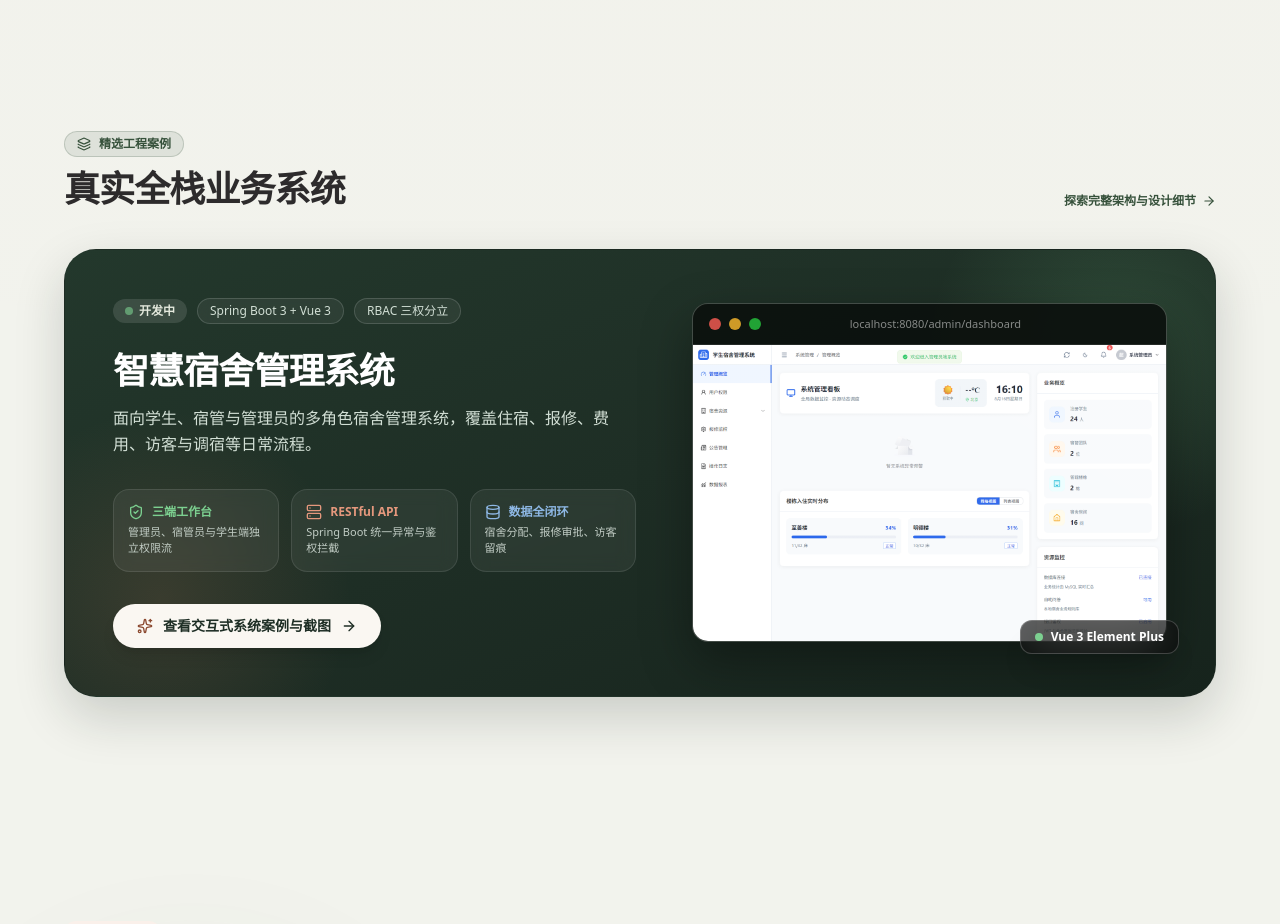
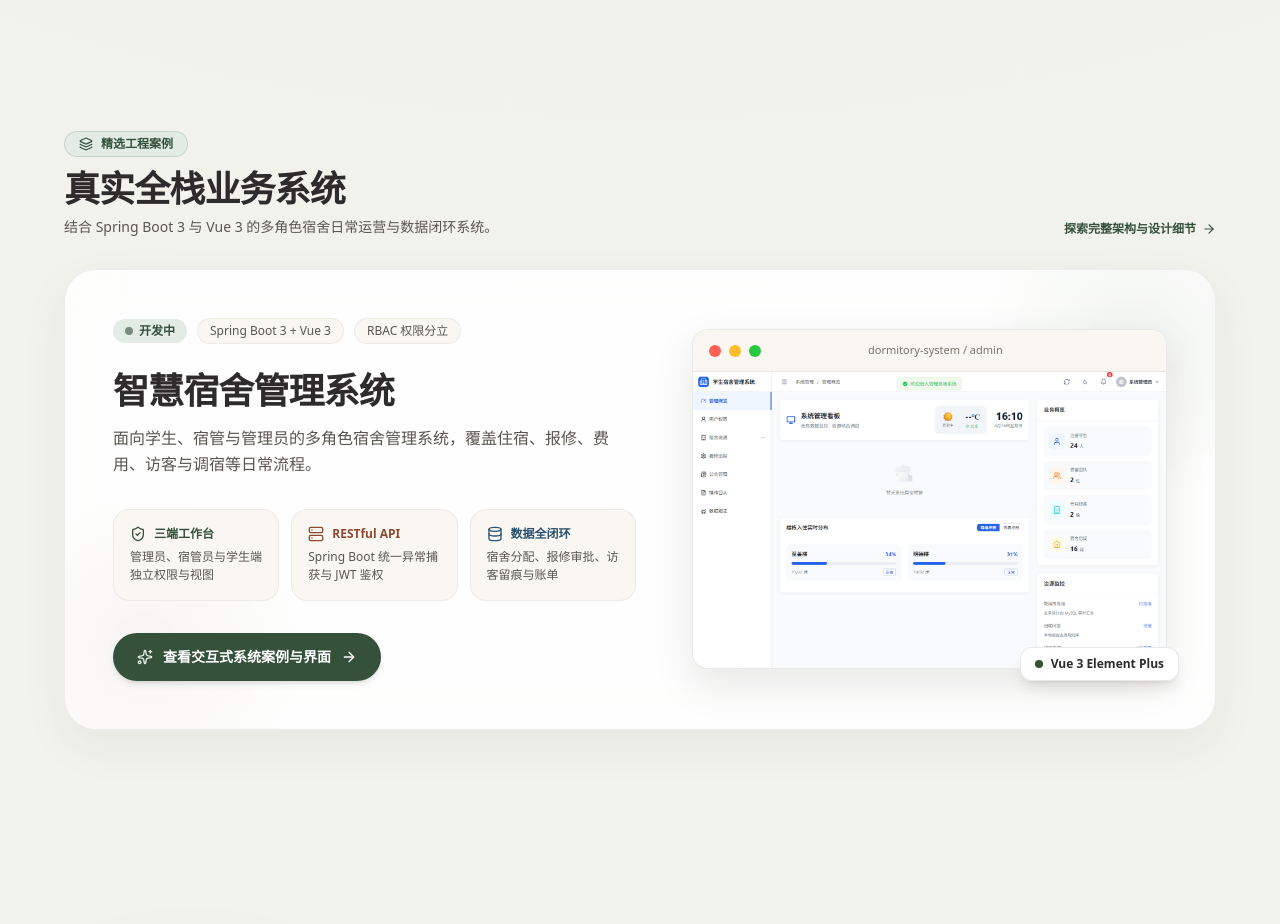
Before and after one commit to YunBaoJ/cloud-blog, a Next.js app: page / in a window 1280 px wide. Shown: the part 1900-2824 px from the top of the page. Built offline with nearby package versions, Linux system fonts and the light colour scheme; no server answers.

Commit message:
style: harmonize ProjectTeaser and Case Study with light paper and pine-green aesthetic

```diff
--- a/src/components/ProjectTeaser.tsx
+++ b/src/components/ProjectTeaser.tsx
@@ -11,89 +11,92 @@ export default function ProjectTeaser() {
 
   return (
     <section className="w-full bg-transparent px-4 py-20 sm:px-6 md:py-28 lg:px-8">
-      <div className="mx-auto max-w-6xl">
+      <div className="mx-auto max-w-6xl space-y-8">
         {/* Section Header */}
-        <div className="mb-10 flex flex-col items-start justify-between gap-4 sm:flex-row sm:items-end">
+        <div className="flex flex-col items-start justify-between gap-4 sm:flex-row sm:items-end">
           <div>
-            <div className="inline-flex items-center gap-2 rounded-full border border-[var(--accent-green)]/20 bg-[var(--accent-green)]/10 px-3 py-1 text-xs font-semibold text-[var(--accent-green)] dark:text-[#7CD090]">
+            <div className="inline-flex items-center gap-2 rounded-full border border-[#36513B]/15 bg-[#E2EBE4] px-3.5 py-1 text-xs font-semibold text-[#36513B] dark:bg-[#23382C] dark:text-[#7CD090] dark:border-white/10">
               <Layers3 className="size-3.5" />
               <span>精选工程案例</span>
             </div>
-            <h2 className="mt-3 text-2xl font-bold tracking-tight text-[var(--foreground)] sm:text-3xl lg:text-4xl">
+            <h2 className="mt-3 text-2xl font-bold tracking-tight text-[#2D2B2C] dark:text-[#F0F5F1] sm:text-3xl lg:text-4xl">
               真实全栈业务系统
             </h2>
+            <p className="mt-2 text-sm text-[#5A5551] dark:text-[#9EB3A4] max-w-xl">
+              结合 Spring Boot 3 与 Vue 3 的多角色宿舍日常运营与数据闭环系统。
+            </p>
           </div>
           <Link
             href="/projects/dormitory-system"
-            className="group inline-flex items-center gap-1.5 text-xs font-semibold text-[var(--accent-green)] dark:text-[#7CD090] transition-colors hover:text-[var(--accent-clay)]"
+            className="group inline-flex items-center gap-1.5 text-xs font-semibold text-[#36513B] dark:text-[#7CD090] transition-colors hover:text-[#8C4A31]"
           >
             <span>探索完整架构与设计细节</span>
             <ArrowRight className="size-3.5 transition-transform duration-200 group-hover:translate-x-1" />
           </Link>
         </div>
 
-        {/* Big Showcase Hero Banner */}
-        <div className="group relative overflow-hidden rounded-[2rem] border border-[var(--border-line-color)] bg-gradient-to-br from-[#23382C] via-[#1E2E25] to-[#17241D] p-6 text-[#F6F4EC] shadow-[0_20px_50px_rgba(20,34,25,0.18)] transition-all duration-300 hover:shadow-[0_28px_70px_rgba(20,34,25,0.28)] sm:p-10 lg:p-12">
-          {/* Ambient Glow */}
-          <div className="pointer-events-none absolute -right-24 -top-24 h-96 w-96 rounded-full bg-[radial-gradient(circle,rgba(124,208,144,0.18)_0%,transparent_70%)]" />
-          <div className="pointer-events-none absolute -bottom-24 -left-24 h-96 w-96 rounded-full bg-[radial-gradient(circle,rgba(217,134,95,0.14)_0%,transparent_70%)]" />
+        {/* Clean Paper Showcase Card */}
+        <div className="group relative overflow-hidden rounded-[2rem] border border-[#2D2B2C]/8 dark:border-white/10 bg-white/85 dark:bg-[#1C261F]/85 p-6 shadow-[0_16px_48px_rgba(45,43,44,0.06)] backdrop-blur-xl transition-all duration-300 hover:shadow-[0_24px_64px_rgba(45,43,44,0.10)] sm:p-10 lg:p-12">
+          {/* Subtle Ambient Aura */}
+          <div className="pointer-events-none absolute -right-20 -top-20 h-80 w-80 rounded-full bg-[radial-gradient(circle,rgba(54,81,59,0.06)_0%,transparent_70%)]" />
+          <div className="pointer-events-none absolute -bottom-20 -left-20 h-80 w-80 rounded-full bg-[radial-gradient(circle,rgba(140,74,49,0.05)_0%,transparent_70%)]" />
 
           <div className="relative z-10 grid gap-10 lg:grid-cols-[1.1fr_1fr] lg:items-center lg:gap-14">
             {/* Left Info Column */}
             <div className="space-y-6">
               {/* Badges */}
               <div className="flex flex-wrap items-center gap-2.5 text-xs">
-                <span className="inline-flex items-center gap-1.5 rounded-full bg-white/12 px-3 py-1 font-semibold text-[#E4E9DD] backdrop-blur-md">
-                  <span className="h-2 w-2 rounded-full bg-[#7CD090] animate-pulse" />
+                <span className="inline-flex items-center gap-1.5 rounded-full bg-[#E2EBE4] dark:bg-[#23382C] px-3 py-1 font-semibold text-[#36513B] dark:text-[#7CD090]">
+                  <span className="h-2 w-2 rounded-full bg-[#36513B] dark:bg-[#7CD090] animate-pulse" />
                   {project.status}
                 </span>
-                <span className="rounded-full border border-white/15 bg-white/6 px-3 py-1 text-[#D2DFD5] backdrop-blur-md">
+                <span className="rounded-full bg-[#FAF7F2] dark:bg-[#202E24] px-3 py-1 text-[#5A5551] dark:text-[#9EB3A4] border border-[#2D2B2C]/6 dark:border-white/10">
                   Spring Boot 3 + Vue 3
                 </span>
-                <span className="rounded-full border border-white/15 bg-white/6 px-3 py-1 text-[#D2DFD5] backdrop-blur-md">
-                  RBAC 三权分立
+                <span className="rounded-full bg-[#FAF7F2] dark:bg-[#202E24] px-3 py-1 text-[#5A5551] dark:text-[#9EB3A4] border border-[#2D2B2C]/6 dark:border-white/10">
+                  RBAC 权限分立
                 </span>
               </div>
 
               {/* Title & Description */}
               <div className="space-y-3">
-                <h3 className="text-2xl font-bold tracking-tight text-white sm:text-3xl lg:text-4xl leading-tight">
+                <h3 className="text-2xl font-bold tracking-tight text-[#2D2B2C] dark:text-[#F0F5F1] sm:text-3xl lg:text-4xl leading-tight">
                   {project.title}
                 </h3>
-                <p className="text-sm leading-relaxed text-[#D2DFD5] sm:text-base">
+                <p className="text-sm leading-relaxed text-[#5A5551] dark:text-[#9EB3A4] sm:text-base">
                   {project.summary}
                 </p>
               </div>
 
               {/* 3 Key Feature Points */}
               <div className="grid grid-cols-1 gap-3 sm:grid-cols-3 pt-2">
-                <div className="rounded-2xl border border-white/10 bg-white/6 p-3.5 backdrop-blur-sm">
-                  <div className="flex items-center gap-2 text-xs font-semibold text-[#7CD090]">
+                <div className="rounded-2xl border border-[#2D2B2C]/6 dark:border-white/8 bg-[#FAF7F2] dark:bg-[#23382C]/40 p-4 transition-colors">
+                  <div className="flex items-center gap-2 text-xs font-bold text-[#36513B] dark:text-[#7CD090]">
                     <ShieldCheck className="size-4" />
                     <span>三端工作台</span>
                   </div>
-                  <p className="mt-1 text-[11px] text-[#C2CDC5] leading-normal">
-                    管理员、宿管员与学生端独立权限流
+                  <p className="mt-1.5 text-xs text-[#5A5551] dark:text-[#9EB3A4] leading-normal">
+                    管理员、宿管员与学生端独立权限与视图
                   </p>
                 </div>
 
-                <div className="rounded-2xl border border-white/10 bg-white/6 p-3.5 backdrop-blur-sm">
-                  <div className="flex items-center gap-2 text-xs font-semibold text-[#E5987D]">
+                <div className="rounded-2xl border border-[#2D2B2C]/6 dark:border-white/8 bg-[#FAF7F2] dark:bg-[#23382C]/40 p-4 transition-colors">
+                  <div className="flex items-center gap-2 text-xs font-bold text-[#8C4A31] dark:text-[#E5987D]">
                     <Server className="size-4" />
                     <span>RESTful API</span>
                   </div>
-                  <p className="mt-1 text-[11px] text-[#C2CDC5] leading-normal">
-                    Spring Boot 统一异常与鉴权拦截
+                  <p className="mt-1.5 text-xs text-[#5A5551] dark:text-[#9EB3A4] leading-normal">
+                    Spring Boot 统一异常捕获与 JWT 鉴权
                   </p>
                 </div>
 
-                <div className="rounded-2xl border border-white/10 bg-white/6 p-3.5 backdrop-blur-sm">
-                  <div className="flex items-center gap-2 text-xs font-semibold text-[#8EB8E5]">
+                <div className="rounded-2xl border border-[#2D2B2C]/6 dark:border-white/8 bg-[#FAF7F2] dark:bg-[#23382C]/40 p-4 transition-colors">
+                  <div className="flex items-center gap-2 text-xs font-bold text-[#2A5270] dark:text-[#8EB8E5]">
                     <Database className="size-4" />
                     <span>数据全闭环</span>
                   </div>
-                  <p className="mt-1 text-[11px] text-[#C2CDC5] leading-normal">
-                    宿舍分配、报修审批、访客留痕
+                  <p className="mt-1.5 text-xs text-[#5A5551] dark:text-[#9EB3A4] leading-normal">
+                    宿舍分配、报修审批、访客留痕与账单
                   </p>
                 </div>
               </div>
@@ -102,33 +105,33 @@ export default function ProjectTeaser() {
               <div className="pt-2">
                 <Link
                   href="/projects/dormitory-system"
-                  className="inline-flex items-center gap-2.5 rounded-full bg-[#FAF7F2] px-6 py-3 text-xs sm:text-sm font-bold text-[#1E2E25] shadow-lg transition-all duration-200 hover:bg-white hover:scale-105 active:scale-95"
+                  className="inline-flex items-center gap-2.5 rounded-full bg-[#36513B] hover:bg-[#283E2C] px-6 py-3.5 text-xs sm:text-sm font-bold text-white shadow-md transition-all duration-200 hover:scale-105 active:scale-95"
                 >
-                  <Sparkles className="size-4 text-[var(--accent-clay)]" />
-                  <span>查看交互式系统案例与截图</span>
-                  <ArrowRight className="size-4 text-[#1E2E25] transition-transform group-hover:translate-x-1" />
+                  <Sparkles className="size-4 text-[#E2EBE4]" />
+                  <span>查看交互式系统案例与界面</span>
+                  <ArrowRight className="size-4 text-white transition-transform group-hover:translate-x-1" />
                 </Link>
               </div>
             </div>
 
-            {/* Right Mockup Preview Column */}
+            {/* Right Mockup Preview Column (Clean Light Window) */}
             <div className="relative group/mockup">
-              <div className="relative overflow-hidden rounded-2xl border border-white/20 bg-[#141F18]/90 shadow-[0_20px_50px_rgba(0,0,0,0.35)] transition-transform duration-500 group-hover:scale-[1.02]">
+              <div className="relative overflow-hidden rounded-2xl border border-[#2D2B2C]/10 dark:border-white/15 bg-white dark:bg-[#1E2E25] shadow-[0_16px_40px_rgba(45,43,44,0.10)] transition-transform duration-500 group-hover:scale-[1.02]">
                 {/* Simulated macOS Window Header */}
-                <div className="flex items-center justify-between border-b border-white/10 bg-black/40 px-4 py-3">
+                <div className="flex items-center justify-between border-b border-[#2D2B2C]/8 dark:border-white/10 bg-[#FAF7F2] dark:bg-[#16221B] px-4 py-3">
                   <div className="flex items-center gap-2">
-                    <span className="h-3 w-3 rounded-full bg-[#FF5F56]/80" />
-                    <span className="h-3 w-3 rounded-full bg-[#FFBD2E]/80" />
-                    <span className="h-3 w-3 rounded-full bg-[#27C93F]/80" />
+                    <span className="h-3 w-3 rounded-full bg-[#FF5F56]" />
+                    <span className="h-3 w-3 rounded-full bg-[#FFBD2E]" />
+                    <span className="h-3 w-3 rounded-full bg-[#27C93F]" />
                   </div>
-                  <span className="font-mono text-[11px] text-white/50">
-                    localhost:8080/admin/dashboard
+                  <span className="font-mono text-[11px] text-[#7A736A] dark:text-[#9EB3A4]">
+                    dormitory-system / admin
                   </span>
                   <div className="w-10" />
                 </div>
 
                 {/* Screenshot Image */}
-                <div className="relative aspect-[16/10] w-full overflow-hidden bg-black/60">
+                <div className="relative aspect-[16/10] w-full overflow-hidden bg-[#FAF7F2] dark:bg-[#141F18]">
                   <Image
                     src={primaryShot.src}
                     alt={primaryShot.alt}
@@ -136,14 +139,12 @@ export default function ProjectTeaser() {
                     sizes="(max-width: 1024px) 100vw, 45vw"
                     className="object-cover object-top transition-transform duration-700 group-hover/mockup:scale-105"
                   />
-                  {/* Subtle glass reflection */}
-                  <div className="pointer-events-none absolute inset-0 bg-gradient-to-tr from-transparent via-white/5 to-white/10" />
                 </div>
               </div>
 
               {/* Decorative Corner Badge */}
-              <div className="absolute -bottom-3 -right-3 hidden sm:flex items-center gap-2 rounded-xl border border-white/20 bg-black/60 px-3.5 py-2 text-xs font-semibold text-white shadow-xl backdrop-blur-xl">
-                <span className="h-2 w-2 rounded-full bg-[#7CD090]" />
+              <div className="absolute -bottom-3 -right-3 hidden sm:flex items-center gap-2 rounded-xl border border-[#2D2B2C]/10 dark:border-white/15 bg-white/95 dark:bg-[#16221B]/95 px-3.5 py-2 text-xs font-semibold text-[#2D2B2C] dark:text-[#F0F5F1] shadow-lg backdrop-blur-xl">
+                <span className="h-2 w-2 rounded-full bg-[#36513B] dark:bg-[#7CD090]" />
                 <span>Vue 3 Element Plus</span>
               </div>
             </div>
```
Also changed, not shown: src/app/projects/dormitory-system/ProjectScreenshotGallery.tsx (+31 -31 lines).
